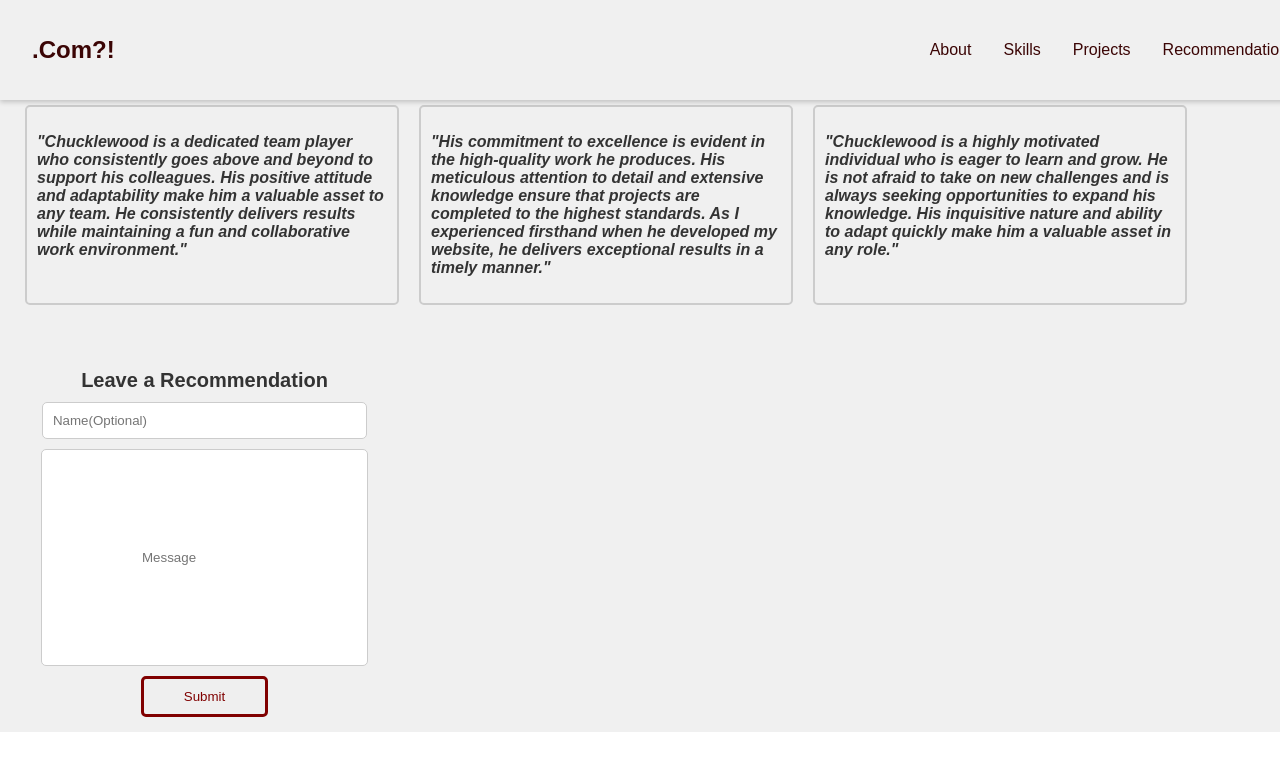
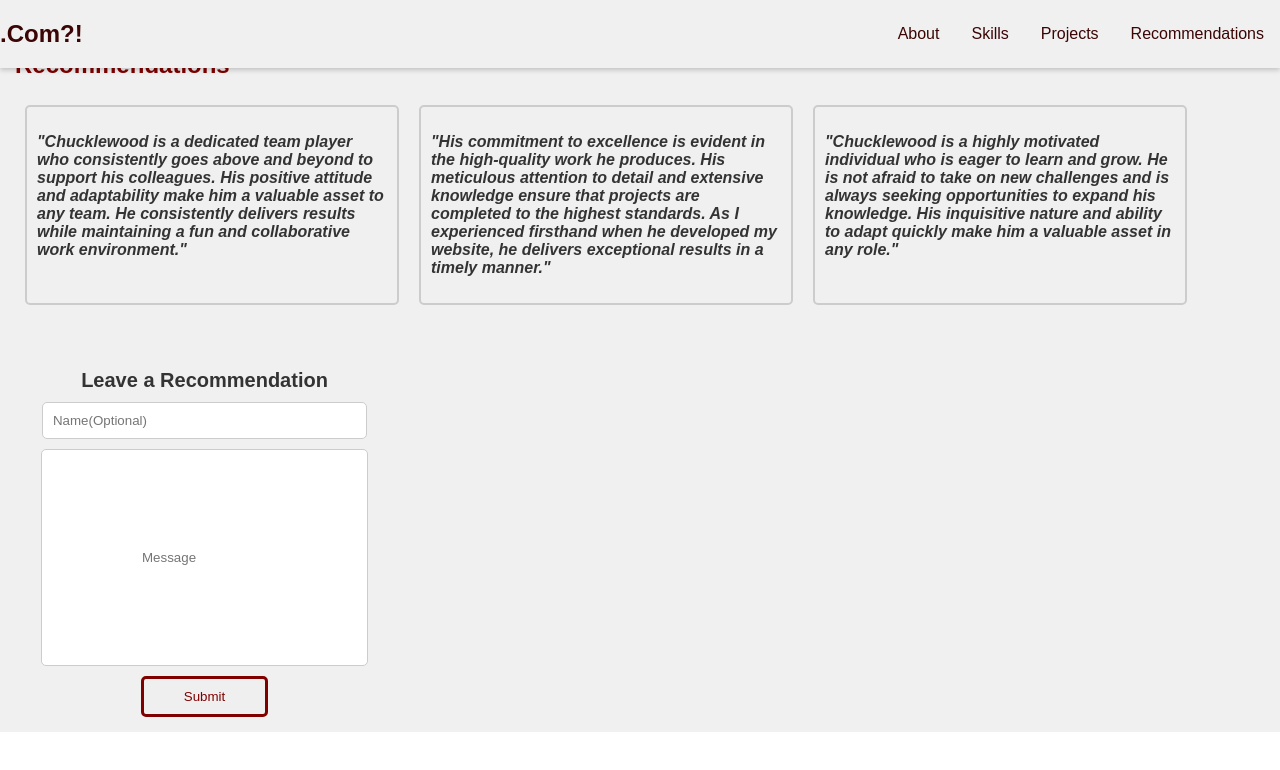
Before and after one commit to HeedlessGentry/Chucklewood, a React (Vite) app: page /recommendations in a window 1280 px wide. Shown: the top 770 px of the page. Built offline with nearby package versions, Linux system fonts and the light colour scheme.

Commit message:
test 222

```diff
--- a/src/App.css
+++ b/src/App.css
@@ -9,5 +9,5 @@
   display: flex;
   justify-content: center;
   align-items: center;
-  padding: 2rem;
+  padding: 0;
 }
--- a/src/styles/LandingPage.css
+++ b/src/styles/LandingPage.css
@@ -6,7 +6,7 @@
     flex-direction: column;
     align-items: center;
     padding: 0;
-    margin-top: 20px;
+    margin-top: 100px;
     margin-left: 0;
     margin-right: 0;
     margin-bottom: 20px;
@@ -82,7 +82,7 @@
 .brief{
     display: flex;
     padding: 0;
-    justify-content: flex-end;
+    justify-content: center;
     margin-bottom: 10px;
 }
 
--- a/src/styles/Navbar.css
+++ b/src/styles/Navbar.css
@@ -4,7 +4,7 @@
     align-items: center;
     position: fixed;
     background-color: #f0f0f0;
-    padding: 1rem 2rem;
+    padding: 0;
     top: 0;
     left: 0;
     z-index: 100;
```
